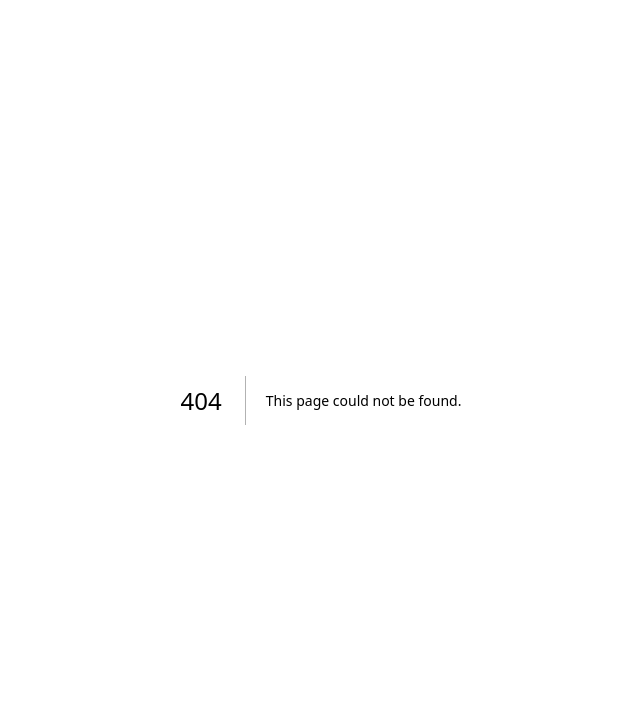
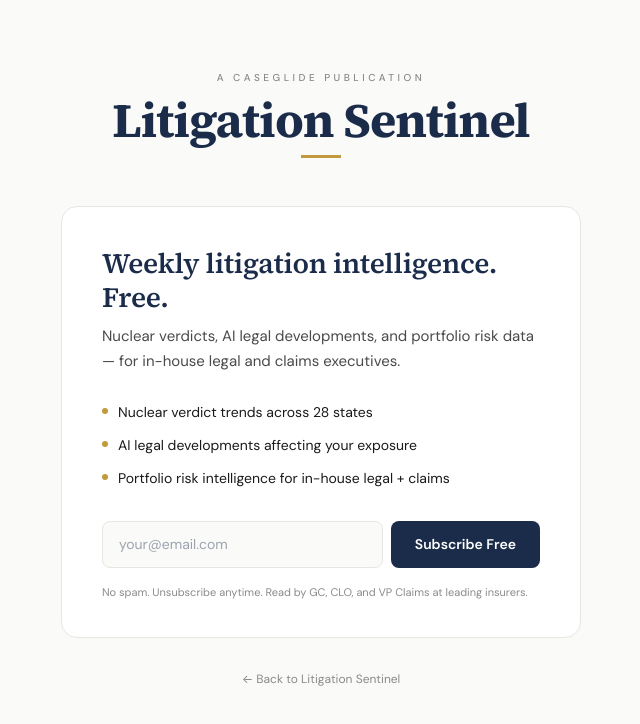
Before and after one commit to bettercallwesley/litigation-sentinel, a Next.js app: page /subscribe in a window 1280 px wide. Before the commit this address had no page. Shown: the top 724 px of the page, without its empty margins (319-959 px from the left). Built offline with nearby package versions, Linux system fonts and the light colour scheme.

Commit message:
Add /subscribe landing page for Litigation Sentinel campaign funnel

```diff
--- /dev/null
+++ b/src/app/subscribe/page.tsx
@@ -0,0 +1,300 @@
+"use client";
+
+import React, { useState } from "react";
+import { SENTINEL, FONTS } from "@/components/design-system/tokens";
+
+export default function SubscribePage() {
+  const [email, setEmail] = useState("");
+  const [status, setStatus] = useState<"idle" | "loading" | "success" | "error">("idle");
+  const [errorMsg, setErrorMsg] = useState("");
+
+  async function handleSubmit(e: React.FormEvent) {
+    e.preventDefault();
+    if (!email || !email.includes("@")) return;
+
+    setStatus("loading");
+    setErrorMsg("");
+
+    try {
+      const res = await fetch("/api/subscribe", {
+        method: "POST",
+        headers: { "Content-Type": "application/json" },
+        body: JSON.stringify({ email }),
+      });
+
+      const data = await res.json();
+
+      if (!res.ok) {
+        setStatus("error");
+        setErrorMsg(data.error || "Something went wrong. Please try again.");
+        return;
+      }
+
+      setStatus("success");
+    } catch {
+      setStatus("error");
+      setErrorMsg("Something went wrong. Please try again.");
+    }
+  }
+
+  return (
+    <div
+      style={{
+        minHeight: "100vh",
+        background: SENTINEL.bg,
+        fontFamily: FONTS.sans,
+        display: "flex",
+        flexDirection: "column",
+        alignItems: "center",
+        justifyContent: "center",
+        padding: "40px 24px 80px",
+      }}
+    >
+      <div style={{ maxWidth: 520, width: "100%" }}>
+
+        {/* Brand */}
+        <div style={{ textAlign: "center", marginBottom: 48 }}>
+          <div
+            style={{
+              fontSize: 10,
+              letterSpacing: "0.35em",
+              textTransform: "uppercase",
+              color: SENTINEL.inkMuted,
+              fontFamily: FONTS.sans,
+              fontWeight: 500,
+              marginBottom: 10,
+            }}
+          >
+            A CaseGlide Publication
+          </div>
+          <h1
+            style={{
+              fontSize: "clamp(32px, 6vw, 48px)",
+              fontFamily: FONTS.serif,
+              fontWeight: 700,
+              color: SENTINEL.sentinel,
+              margin: "0 0 10px",
+              letterSpacing: "-0.02em",
+              lineHeight: 1.05,
+            }}
+          >
+            Litigation Sentinel
+          </h1>
+          <div
+            style={{
+              width: 40,
+              height: 3,
+              background: SENTINEL.sentinelAccent,
+              margin: "0 auto",
+            }}
+          />
+        </div>
+
+        {/* Main card */}
+        <div
+          style={{
+            background: SENTINEL.surface,
+            border: `1px solid ${SENTINEL.border}`,
+            borderRadius: 16,
+            padding: "40px 40px 36px",
+          }}
+        >
+          {status === "success" ? (
+            /* Thank you state */
+            <div style={{ textAlign: "center", padding: "8px 0" }}>
+              <div
+                style={{
+                  fontSize: 28,
+                  fontFamily: FONTS.serif,
+                  fontWeight: 600,
+                  color: SENTINEL.sentinel,
+                  marginBottom: 12,
+                }}
+              >
+                You&apos;re subscribed.
+              </div>
+              <p
+                style={{
+                  fontSize: 15,
+                  color: SENTINEL.inkLight,
+                  lineHeight: 1.65,
+                  margin: 0,
+                  fontFamily: FONTS.sans,
+                }}
+              >
+                First issue coming soon. Check your inbox for a welcome from Litigation Sentinel.
+              </p>
+            </div>
+          ) : (
+            <>
+              {/* Headline */}
+              <h2
+                style={{
+                  fontSize: "clamp(22px, 4vw, 28px)",
+                  fontFamily: FONTS.serif,
+                  fontWeight: 600,
+                  color: SENTINEL.sentinel,
+                  margin: "0 0 10px",
+                  lineHeight: 1.2,
+                  letterSpacing: "-0.01em",
+                }}
+              >
+                Weekly litigation intelligence. Free.
+              </h2>
+
+              {/* Subhead */}
+              <p
+                style={{
+                  fontSize: 15,
+                  color: SENTINEL.inkLight,
+                  lineHeight: 1.65,
+                  margin: "0 0 28px",
+                  fontFamily: FONTS.sans,
+                }}
+              >
+                Nuclear verdicts, AI legal developments, and portfolio risk data — for in-house legal and claims executives.
+              </p>
+
+              {/* Value props */}
+              <ul
+                style={{
+                  listStyle: "none",
+                  margin: "0 0 32px",
+                  padding: 0,
+                  display: "flex",
+                  flexDirection: "column",
+                  gap: 12,
+                }}
+              >
+                {[
+                  "Nuclear verdict trends across 28 states",
+                  "AI legal developments affecting your exposure",
+                  "Portfolio risk intelligence for in-house legal + claims",
+                ].map((item, i) => (
+                  <li
+                    key={i}
+                    style={{
+                      display: "flex",
+                      alignItems: "flex-start",
+                      gap: 10,
+                      fontSize: 14,
+                      color: SENTINEL.ink,
+                      fontFamily: FONTS.sans,
+                      lineHeight: 1.5,
+                    }}
+                  >
+                    <span
+                      style={{
+                        display: "inline-block",
+                        width: 6,
+                        height: 6,
+                        borderRadius: "50%",
+                        background: SENTINEL.sentinelAccent,
+                        marginTop: 6,
+                        flexShrink: 0,
+                      }}
+                    />
+                    {item}
+                  </li>
+                ))}
+              </ul>
+
+              {/* Form */}
+              <form onSubmit={handleSubmit}>
+                <div
+                  style={{
+                    display: "flex",
+                    gap: 8,
+                    flexWrap: "wrap",
+                  }}
+                >
+                  <input
+                    type="email"
+                    placeholder="your@email.com"
+                    value={email}
+                    onChange={(e) => setEmail(e.target.value)}
+                    disabled={status === "loading"}
+                    required
+                    style={{
+                      flex: "1 1 200px",
+                      padding: "12px 16px",
+                      border: `1px solid ${SENTINEL.border}`,
+                      borderRadius: 8,
+                      fontSize: 14,
+                      fontFamily: FONTS.sans,
+                      background: SENTINEL.bg,
+                      color: SENTINEL.ink,
+                      outline: "none",
+                      opacity: status === "loading" ? 0.6 : 1,
+                    }}
+                  />
+                  <button
+                    type="submit"
+                    disabled={status === "loading"}
+                    style={{
+                      flex: "0 0 auto",
+                      padding: "12px 24px",
+                      background: SENTINEL.sentinel,
+                      color: "#fff",
+                      border: "none",
+                      borderRadius: 8,
+                      fontSize: 14,
+                      fontWeight: 600,
+                      cursor: status === "loading" ? "default" : "pointer",
+                      fontFamily: FONTS.sans,
+                      opacity: status === "loading" ? 0.6 : 1,
+                      whiteSpace: "nowrap",
+                    }}
+                  >
+                    {status === "loading" ? "Subscribing..." : "Subscribe Free"}
+                  </button>
+                </div>
+
+                {status === "error" && (
+                  <p
+                    style={{
+                      fontSize: 12,
+                      color: SENTINEL.rose,
+                      margin: "8px 0 0",
+                      fontFamily: FONTS.sans,
+                    }}
+                  >
+                    {errorMsg}
+                  </p>
+                )}
+              </form>
+
+              {/* Trust line */}
+              <p
+                style={{
+                  fontSize: 11,
+                  color: SENTINEL.inkMuted,
+                  lineHeight: 1.6,
+                  margin: "16px 0 0",
+                  fontFamily: FONTS.sans,
+                }}
+              >
+                No spam. Unsubscribe anytime. Read by GC, CLO, and VP Claims at leading insurers.
+              </p>
+            </>
+          )}
+        </div>
+
+        {/* Footer link back */}
+        <div style={{ textAlign: "center", marginTop: 28 }}>
+          <a
+            href="/"
+            style={{
+              fontSize: 12,
+              color: SENTINEL.inkMuted,
+              fontFamily: FONTS.sans,
+              textDecoration: "none",
+            }}
+          >
+            ← Back to Litigation Sentinel
+          </a>
+        </div>
+      </div>
+    </div>
+  );
+}
```
